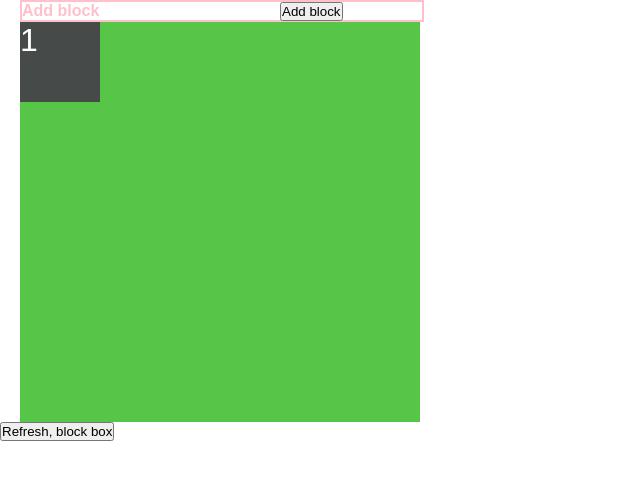
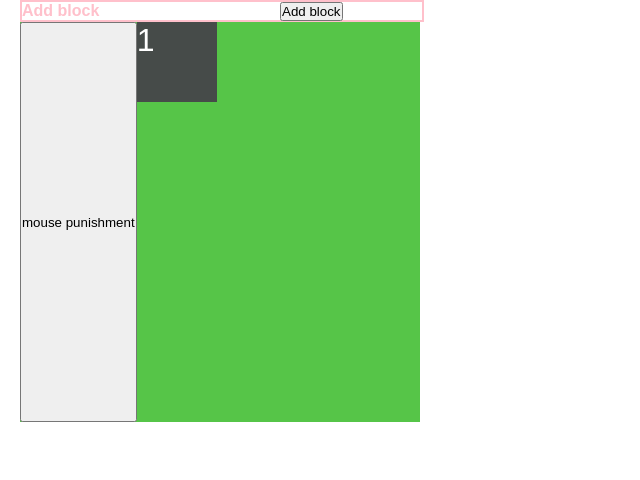
Before and after one commit to ZMaknickas/55-pasizaidimas, a website: page index.html in a window 1280 px wide. Both pictures are taken after a click on the button "Add block". Shown: the whole page, without its empty margins (0-640 px from the left). Drawn offline with Linux system fonts and the light colour scheme.

Commit message:
initial commit

```diff
--- a/index.html
+++ b/index.html
@@ -15,8 +15,8 @@
         <button id="add">Add block</button>
         </div>
         <div class="block-list">
+        <button>mouse punishment</button>
         </div>
-        <button>Refresh, block box</button>
     </main>
 
     <script src="./js/add.js"></script>
--- a/js/add.js
+++ b/js/add.js
@@ -4,7 +4,7 @@ const listDOM = document.querySelector('.block-list');
 let count=0;
 btnDOM.addEventListener('click', () => {
     listDOM.innerHTML += `<div class="block">${++count}</div>`;
-    if (count>25)
+    if (count>23)
     listDOM.innerHTML='';
 });
 
```
